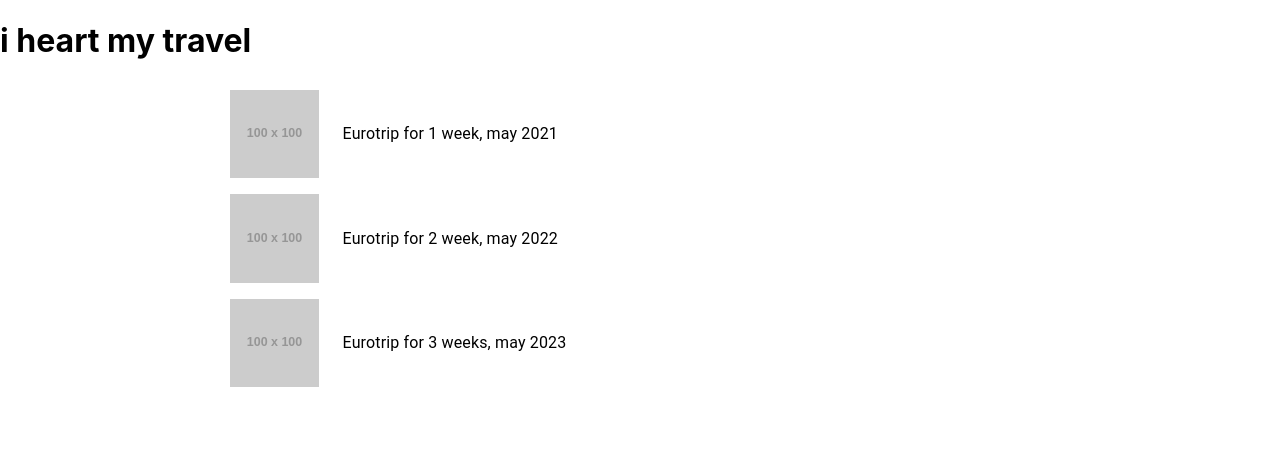
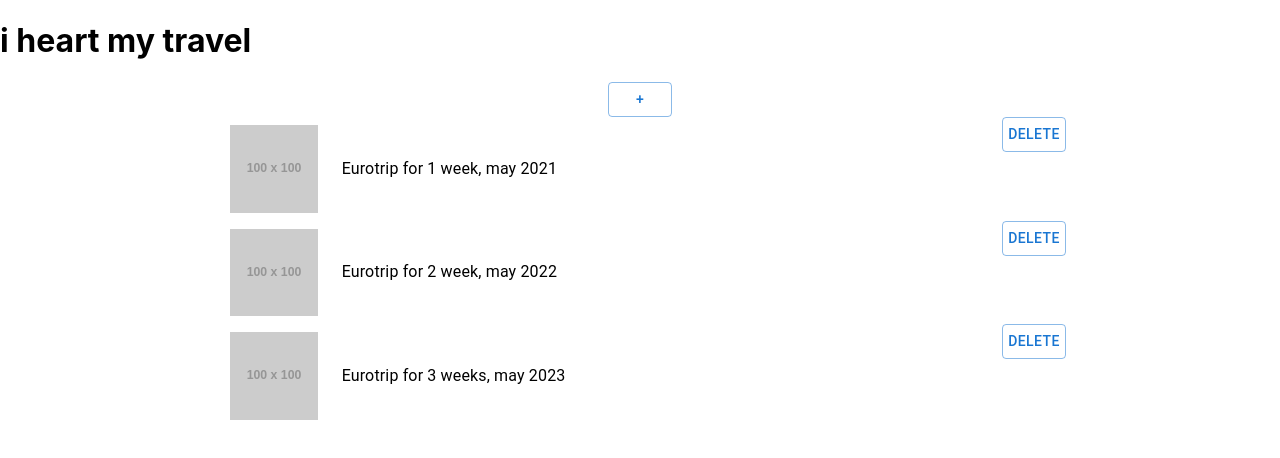
Before and after one commit to akaomy/ihearttravel, a React (Create React App) app in the folder clientapp/: page / in a window 1280 px wide. Shown: the top 458 px of the page. Built offline with nearby package versions, Linux system fonts and the light colour scheme.

Commit message:
add create and delete journal buttons on JournalListView page

```diff
--- a/clientapp/src/components/JournalListItem.js
+++ b/clientapp/src/components/JournalListItem.js
@@ -2,12 +2,18 @@
 import React from 'react';
 import { ListItemButton, ListItemText, ImageListItem, Container } from '@mui/material';
 import { Link } from 'react-router-dom';
+import CustomButton from './uiReusables/CustomButton';
+import { styled } from '@mui/material/styles';
 
+
+const StyledContainer = styled(Container)(() => ({
+    display: 'flex',
+}));
 
 const JournalListItem = ({name}) => {
 
 return (
-        <Container maxWidth="md">
+    <StyledContainer maxWidth="md">
         <ListItemButton component={Link} to={name}>
             <ImageListItem>
                 <img src='https://placehold.co/100x100' alt={name}/>
@@ -18,7 +24,8 @@ import { Link } from 'react-router-dom';
                 </ListItemText>
             </Container>
         </ListItemButton>
-        </Container>
+        <CustomButton btnText={'delete'}/>
+    </StyledContainer>
     );
 }
 
--- a/clientapp/src/components/JournalListView.js
+++ b/clientapp/src/components/JournalListView.js
@@ -1,19 +1,30 @@
 
 import React from 'react';
 import JournalListItem from './JournalListItem';
+import CustomButton from './uiReusables/CustomButton';
+import { Container } from '@mui/material';
+import { styled } from '@mui/material/styles';
 
+
+const StyledContainer = styled(Container)(() => ({
+    display: 'flex',
+    justifyContent: 'space-around'
+}));
 
 const JournalListView  = ({data}) => {
 
     return (
-        <>
+        <Container>
+            <StyledContainer>
+                <CustomButton btnText={'+'}/>
+            </StyledContainer>
             {data.user.journals.map((i) =>
                 <JournalListItem
                     key={i.journal_name}
                     name={i.journal_name}
                 />
             )}
-        </>
+        </Container>
     );
 }
 
```
Lines whose indentation alone changed are shown as unchanged.
